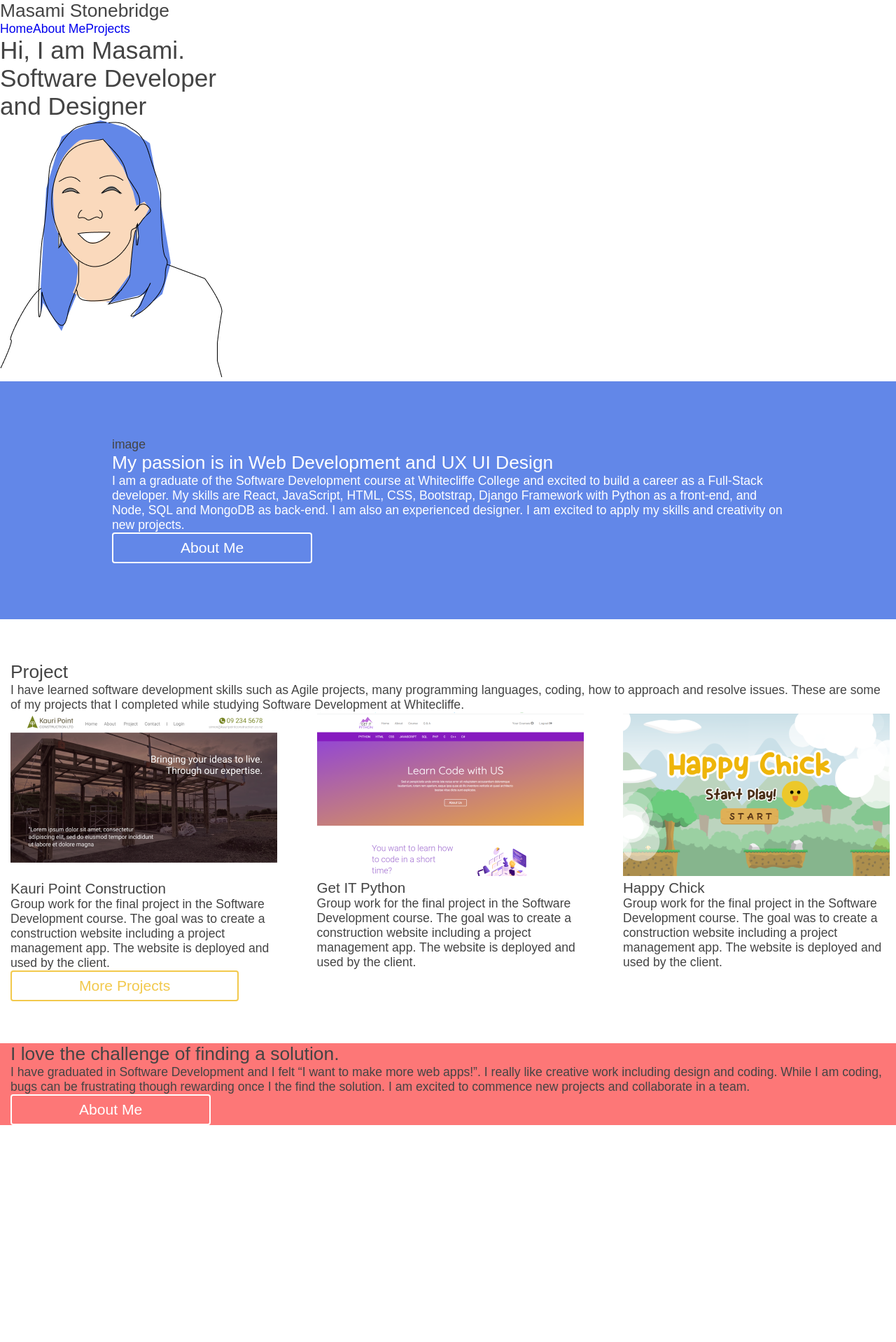
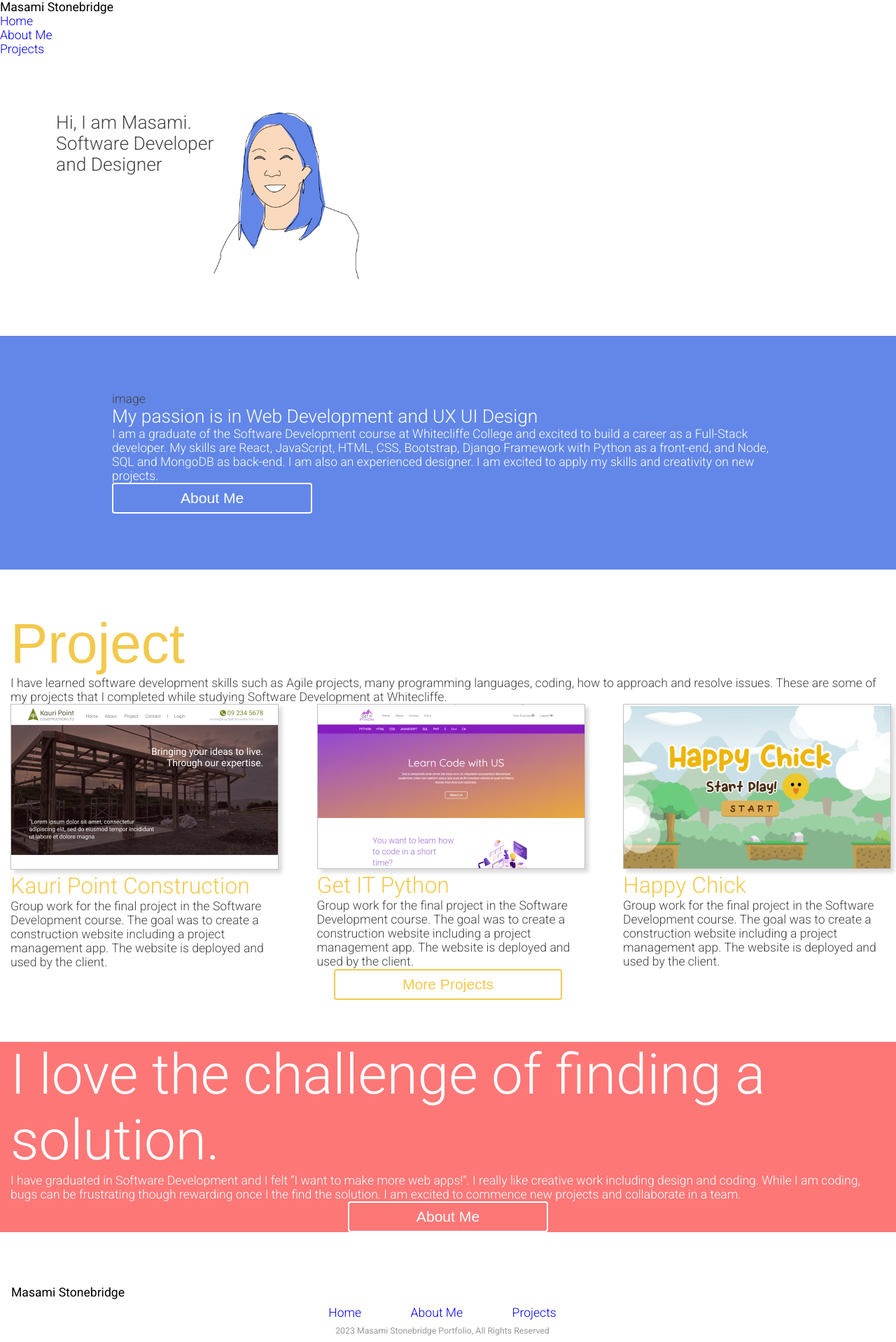
Before and after one commit to Masamist/Portfolio, a React (Create React App) app: page / in a window 1280 px wide. Shown: the top 1918 px of the page at 70% size. Before the commit the page ends 1668 px from the top, so only its background shows below. Built offline with nearby package versions, Linux system fonts and the light colour scheme.

Commit message:
add images on Home

```diff
--- a/src/App.js
+++ b/src/App.js
@@ -1,21 +1,18 @@
-import { BrowserRouter, Link, Navigate, Route, Routes } from 'react-router-dom'
+import { BrowserRouter, Navigate, Route, Routes } from 'react-router-dom'
 
 // Pages
 import Home from './pages/Home'
 import About from './pages/About'
 import Projects from './pages/Projects'
 import KPCProject from './pages/KPCProject'
+import Navbar from './components/Navbar'
+import Footer from './components/Footer'
 
 function App() {
   return (
     <div className="App">
       <BrowserRouter>
-        <nav>
-          <h1>Masami Stonebridge</h1>
-          <Link to="/">Home</Link>
-          <Link to="/about">About Me</Link>
-          <Link to="/projects">Projects</Link>
-        </nav>
+        <Navbar />
         <Routes>
           <Route path="/" element={<Home />} />
           <Route path="/about" element={<About />} />
@@ -23,6 +20,7 @@ function App() {
           <Route path="/kpc-project" element={<KPCProject />} />
           <Route path="/redirect" element={<Navigate to="/" />} />
         </Routes>
+        <Footer />
       </BrowserRouter>
     </div>
   );
--- /dev/null
+++ b/src/components/Footer.css
@@ -0,0 +1,30 @@
+.footer {
+  width: 100%;
+  padding: 1rem 2rem .8rem 1rem;
+}
+.footer ul {
+  display: flex;
+  flex-wrap: wrap;
+  align-items: center;
+  justify-content: center;
+}
+.footer ul > li{
+  margin: .5em 2em;
+}
+.footer .logo {
+  display: flex;
+  align-items: center;
+  justify-content: space-around;
+}
+
+.footer-copyright{
+  color: #999;
+  text-align: center;
+  font-size: .7em;
+}
+
+@media screen and (max-width: 500px) {
+  .footer ul > li{
+    margin: .5em 1em;
+  }
+  }
--- /dev/null
+++ b/src/components/Footer.js
@@ -0,0 +1,21 @@
+import { Link } from 'react-router-dom'
+
+// styles
+import './Footer.css'
+
+export default function Footer() {
+  return (
+    <div className='footer'>
+      <span>Masami Stonebridge</span>
+      <ul>
+
+        <li><Link to="/">Home</Link></li>
+        <li><Link to="/about">About Me</Link></li>
+        <li><Link to="/projects">Projects</Link></li>
+      </ul>
+      <div className='footer-copyright'>
+        2023 Masami Stonebridge Portfolio, All Rights Reserved
+      </div>
+    </div>
+  )
+}
--- /dev/null
+++ b/src/components/Navbar.js
@@ -0,0 +1,18 @@
+import { Link } from 'react-router-dom'
+
+// styles
+import './Navbar.css'
+
+export default function Navbar() {
+  return (
+    <div className='navbar'>
+      <span>Masami Stonebridge</span>
+      <ul>
+
+        <li><Link to="/">Home</Link></li>
+        <li><Link to="/about">About Me</Link></li>
+        <li><Link to="/projects">Projects</Link></li>
+      </ul>
+    </div>
+  )
+}
--- a/src/index.css
+++ b/src/index.css
@@ -1,3 +1,6 @@
+@import url('https://fonts.googleapis.com/css2?family=Roboto:wght@100;300;400;500;700;900&display=swap');
+@import url('https://fonts.googleapis.com/css2?family=Montserrat+Alternates:wght@100&family=Roboto:wght@100;300;400;500;700;900&display=swap');
+
 /* variables */
 :root {
   --heading-color: #444;
@@ -16,7 +19,7 @@
 }
 
 body {
-  font-family: Poppins, sans-serif;
+  font-family: Roboto, sans-serif;
   margin: 0;
   font-size: 1.1em;
   background: var(--bg-color);
@@ -39,6 +42,9 @@ a{
 .container {
   max-width: 1250px;
   margin: 60px auto;
+  display: flex;
+  flex-direction: column;
+  justify-content: center;
 }
 
 .btn-white {
@@ -50,19 +56,6 @@ a{
   font-size: 1.2em;
   border: 2px solid #fff;
   align-self: center;
-}
-.btn-blue {
-  background-color: var(--primary-color);
-  color: #fff;
-  padding: 7px 12px;
-  border-radius: 4px;
-  cursor: pointer;
-  font-size: 1.1em;
-  border: 1px solid var(--bg-color);
-  padding: .2em 1.5em;
-  align-self: center;
-  font-weight: 600;
-  margin-top: .5em;
 }
 
 .btn-yellow {
@@ -76,20 +69,9 @@ a{
   align-self: center;
 }
 
-
-.btn:hover {
+.btn-white:hover {
   color: var(--primary-color);
-  background: inherit;
-  border: .9px solid var(--primary-color);
-  font-weight: 600;
-}
-.btn-white:hover {
-  color: var(--bg-color);
-  background: inherit;
-}
-.btn-green:hover {
-  color: var(--primary-color);
-  background: inherit;
+  background: #fff;
 }
 .btn-yellow:hover {
   color: #fff;
--- a/src/pages/Home.css
+++ b/src/pages/Home.css
@@ -1,5 +1,15 @@
 
-.home-introduction{
+.home-top {
+  display: flex;
+  flex-direction: row;
+  height: 50vh;
+  padding: 5rem;
+}
+.home-top img {
+  max-height: 35vh;
+}
+
+.home-introduction {
   height: 100%;
   width: 100%;
   padding: 5rem 10rem;
@@ -8,7 +18,7 @@
   flex-direction: column;
 }
 
-.introduction-header, .introduction-p{
+.introduction-header, .introduction-p {
   color: #fff;
 }
 
@@ -16,21 +26,42 @@
   font-size: 2.5rem;
 }
 
-.home-project-container{
+.home-project-title {
+
+  color: var(--tertiary-color);
+  font-family: Montserrat, sans-serif;
+  font-size: 5rem;
+}
+.home-project-text {
   display: flex;
   flex-direction: row;
   justify-content: space-between;
 }
 
+.home-project-container {
+  display: flex;
+  flex-direction: row;
+  justify-content: space-between;
+}
+
+
 .home-project-container div{
   width: 30%;
 
+}
+.home-project-container img {
+  border: 1px solid #BFBFBF;
+  box-shadow: 5px 5px 5px #ddd;
+}
+.home-project-container h3 {
+  color: var(--tertiary-color);
+  font-size: 2rem;
+  font-weight: 300;
 }
 
 @media (max-width: 800px) {
   .home-project-container{
     flex-direction: column;
-
   }
 }
 
@@ -46,3 +77,6 @@
 .challenge-txt{
   color: #fff;
 }
+.home-challenge button {
+  align-items: center;
+}
--- a/src/pages/Home.js
+++ b/src/pages/Home.js
@@ -10,16 +10,23 @@ import happychick from '../assets/happy_chick.png'
 
 export default function Home() {
   return (
-    <div className='home'>
+    <>
+      <HomeTop />
+      <Introduction />
+      <Projects />
+      <Challenge />
+    </>
+  )
+}
+
+function HomeTop() {
+  return (
+    <section className='home-top'>
       <h1>Hi, I am Masami.<br />
         Software Developer<br />
         and Designer</h1>
       <img src={portrait} alt='portrait' />
-
-      <Introduction />
-      <Projects />
-      <Challenge />
-    </div>
+    </section>
   )
 }
 
@@ -44,8 +51,9 @@ function Projects() {
   return (
     <section className='home-project'>
       <div className='container'>
-        <h1>Project</h1>
-        <p>I have learned software development skills such as Agile projects,
+          <h1 className='home-project-title'>Project</h1>
+
+        <p className='home-project-txt'>I have learned software development skills such as Agile projects,
           many programming languages, coding, how to approach and resolve issues.
           These are some of my projects that I completed while studying Software Development at Whitecliffe. </p>
         <div className='home-project-container'>
@@ -82,8 +90,8 @@ function Challenge() {
   return (
     <section className='home-challenge'>
       <div className='container'>
-      <h1>I love the challenge of finding a solution.</h1>
-        <p>I have graduated in Software Development
+      <h1 className='challenge-title'>I love the challenge of finding a solution.</h1>
+        <p className='challenge-txt'>I have graduated in Software Development
            and I felt “I want to make more web apps!”.
            I really like creative work including design and coding.
            While I am coding, bugs can be frustrating though
```
Also changed, not shown: src/components/Navbar.css (added).
